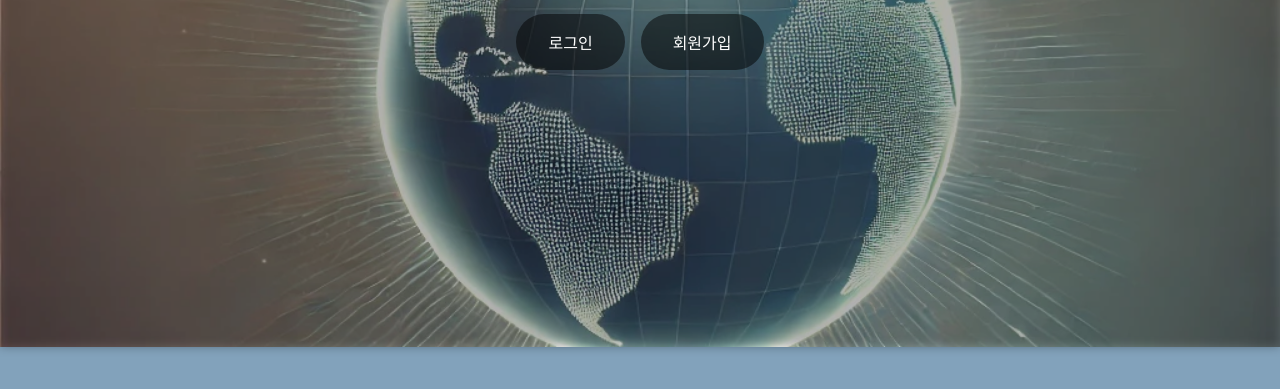
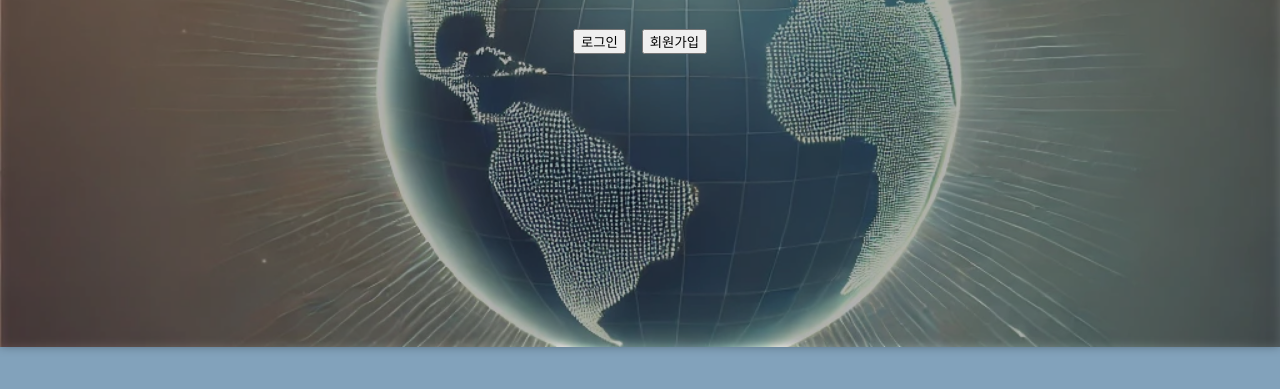
Before and after one commit to TRUTHTAP/DETECT_CLICKBATE, a plain HTML site: page index.html in a window 1280 px wide. Shown: the part 453-842 px from the top of the page. Drawn offline with Linux system fonts and the light colour scheme.

Commit message:
Update index.html
버튼 클래스 없애봄

```diff
--- a/index.html
+++ b/index.html
@@ -14,8 +14,8 @@
                 <h1>혼란 속 진실이 궁금할 때</h1>
                 <p>한번의 클릭으로 진실된 뉴스를 찾아드립니다.</p>
                 <div class="download-buttons">
-                    <button class="btn login" onclick="location.href='로그인.html'">로그인</button>
-                    <button class="btn sign_up" onclick="location.href='회원가입.html'">회원가입</button>
+                    <button onclick="location.href='로그인.html'">로그인</button>
+                    <button onclick="location.href='회원가입.html'">회원가입</button>
                 </div>
             </div>
         </section>
```
